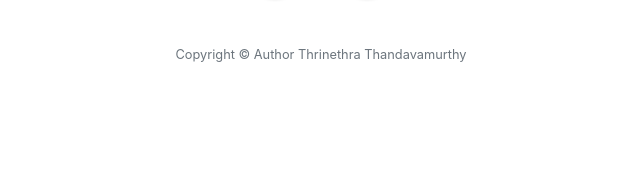
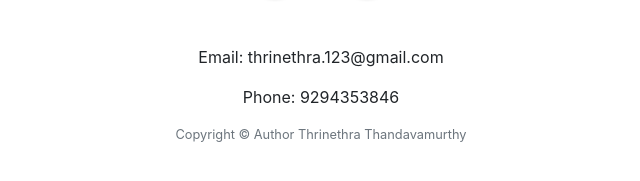
Before and after one commit to thrinethra99/thrinethra99.github.io, a website with bundled scripts: page index.html in a window 1280 px wide. Shown: the part 4059-4240 px from the top of the page, without its empty margins (319-959 px from the left). Before the commit the page ends 4204 px from the top, so only its background shows below. Built offline with nearby package versions, Linux system fonts and the light colour scheme.

Commit message:
Update index.html

```diff
--- a/index.html
+++ b/index.html
@@ -296,6 +296,8 @@
                     </a>
                 </li>
             </ul>
+            <p> Email: thrinethra.123@gmail.com </p>
+            <p> Phone: 9294353846 </p>
             <p class="text-muted small mb-0">Copyright &copy; Author Thrinethra Thandavamurthy</p>
         </div>
     </footer>
```
